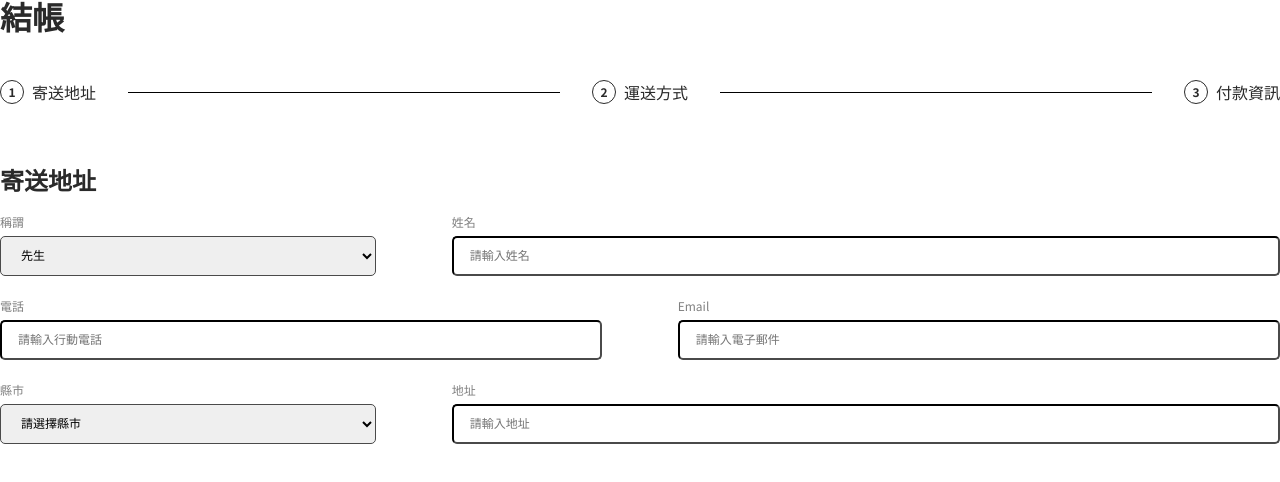
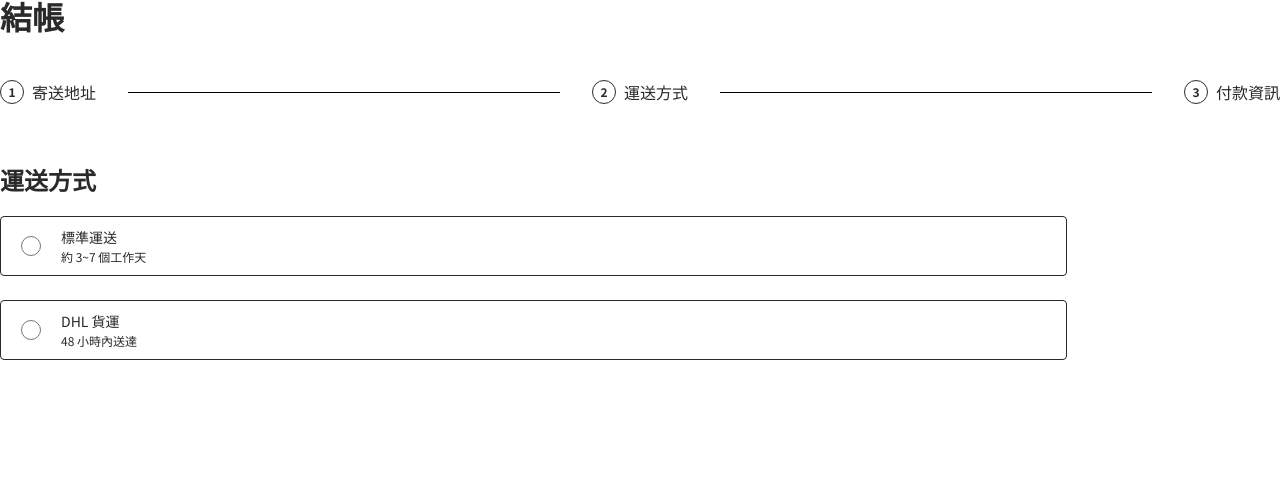
Before and after one commit to magic9701/alphashop, a React (Create React App) app: page / in a window 1280 px wide. Shown: the top 482 px of the page. Built offline with nearby package versions, Linux system fonts and the light colour scheme.

Commit message:
feat: add StepTwo in checkout

```diff
--- a/src/App.js
+++ b/src/App.js
@@ -1,12 +1,14 @@
 import "components/styles/base.scss";
 import StepProgress from "components/main/checkout/StepProgress";
 import StepOne from "components/main/checkout/StepOne";
+import StepTwo from "components/main/checkout/StepTwo";
 
 function App() {
   return (
     <div>
       <StepProgress />
-      <StepOne />
+      {/* <StepOne /> */}
+      <StepTwo />
     </div>
   );
 }
--- /dev/null
+++ b/src/components/main/checkout/StepTwo.js
@@ -0,0 +1,41 @@
+import styles from "components/main/checkout/StepTwo.module.scss";
+
+function ShippingWay({ dataPrice, inputId, text, period }) {
+  return (
+    <label className={`${styles.radioGroup} col col-10`} data-price={dataPrice}>
+      <input id={inputId} type="radio" name="shipping" defaultChecked="" />
+      <div className={styles.radioInfo}>
+        <div className="col col-12">
+          <div className={styles.text}>{text}</div>
+          <div className="price" />
+        </div>
+        <div className={`${styles.period} col col-12`}>{period}</div>
+      </div>
+      <div className="radio-box-border" />
+    </label>
+  );
+}
+
+function StepTwo() {
+  return (
+    <form className="col col-12" data-phase="shipping">
+      <h3 className={styles.formTitle}>運送方式</h3>
+      <section className={`${styles.formBody} col col-12`}>
+        <ShippingWay
+          dataPrice={"0"}
+          inputId={"shipping-standard"}
+          text={"標準運送"}
+          period={"約 3~7 個工作天"}
+        />
+        <ShippingWay
+          dataPrice={"500"}
+          inputId={"shipping-dhl"}
+          text={"DHL 貨運"}
+          period={"48 小時內送達"}
+        />
+      </section>
+    </form>
+  );
+}
+
+export default StepTwo;
--- /dev/null
+++ b/src/components/main/checkout/StepTwo.module.scss
@@ -0,0 +1,29 @@
+.formTitle {
+  font-weight: 700;
+  font-size: 24px;
+}
+
+.radioGroup {
+  margin-top: 24px;
+  height: 60px;
+  border-radius: 4px;
+  border: 1px solid var(--select-true);
+  align-items: center;
+
+  input {
+    height: 100%;
+    width: 20px;
+    margin: 0 20px;
+  }
+
+  .text {
+    font-size: 14px;
+    line-height: 20px;
+  }
+
+  .period {
+    margin-top: 2px;
+    font-size: 12px;
+    line-height: 16px;
+  }
+}
```
